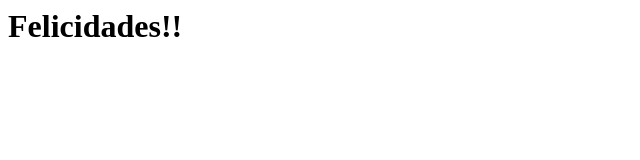
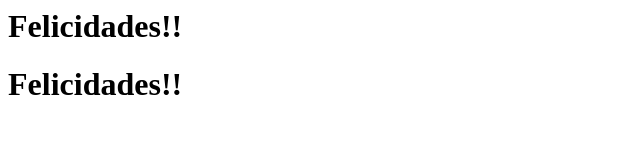
Before and after one commit to taishimex/site_test, a plain HTML site: page index.html in a window 1280 px wide. Shown: the whole page, without its empty margins (0-640 px from the left). Drawn offline with Linux system fonts and the light colour scheme.

Commit message:
Update index.html

```diff
--- a/index.html
+++ b/index.html
@@ -4,5 +4,6 @@
   </head>
   <body>
     <h1>Felicidades!!</h1>
+    <h1>Felicidades!!</h1>
   </body>
 <html>
```
